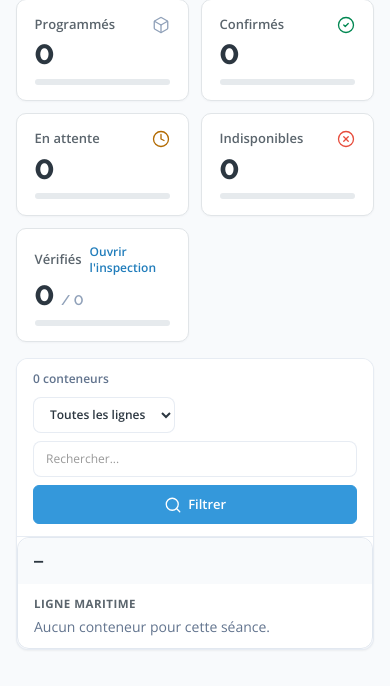
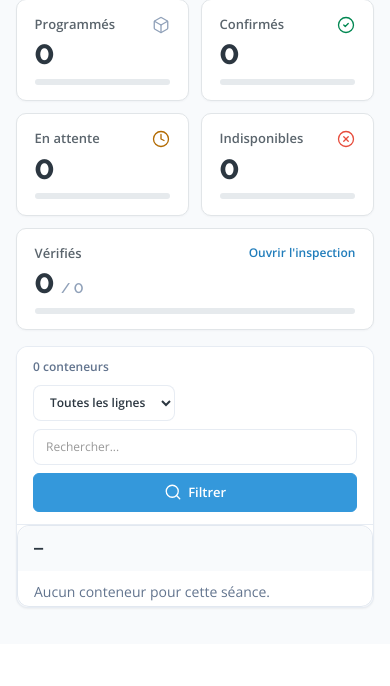
Before and after one commit to bendy2509/ctsa_portal_new, a Django app: page /admin/ in a window 390 px wide. Shown: the part 336-1022 px from the top of the page. After the commit the page ends 945 px from the top, so only its background shows below. Run offline with Django 5.2, Linux system fonts and the light colour scheme; a user stored in the database is signed in; tables that the repository leaves empty hold one stand-in row (values such as "Sample post"); style sheets or scripts are compiled from the project's sources.

Commit message:
Conteneurs du jour : fiches compactes, indicateurs sans case vide, menu de ligne visible
- Fiche mobile en trois lignes (numéro, ligne + statut, sélecteur + menu).
- Cinq indicateurs répartis sans case orpheline selon la largeur.
- Menu « … » de ligne ancré à droite du bouton, plus coupé en écran étroit.

Co-Authored-By: Claude Sonnet 5.5 <noreply@anthropic.com>

```diff
--- a/static/css/ctsa.css
+++ b/static/css/ctsa.css
@@ -1643,9 +1643,14 @@ a.kpi-card:hover {
     min-block-size: 36px;
   }
 
-  .portal-dropdown-menu {
+  /* Menu du compte (barre du haut) : ancré à gauche. Les menus de ligne restent ancrés à droite du bouton. */
+  .portal-account .portal-dropdown-menu {
     inset-inline-start: 0;
     inset-inline-end: auto;
+    max-inline-size: calc(100vw - 2rem);
+  }
+
+  .portal-dropdown-menu {
     max-inline-size: calc(100vw - 2rem);
   }
 }
@@ -1678,3 +1683,84 @@ button.list-tab[aria-selected="true"] {
     table-layout: fixed;
   }
 }
+
+/* --- Conteneurs du jour : cinq indicateurs sans case orpheline --- */
+.kpi-grid-5:has(> :nth-child(5)) {
+  grid-template-columns: repeat(2, minmax(0, 1fr));
+}
+
+.kpi-grid-5 > :nth-child(5):last-child {
+  grid-column: 1 / -1;
+}
+
+@media (min-width: 640px) {
+  .kpi-grid-5:has(> :nth-child(5)) {
+    grid-template-columns: repeat(6, minmax(0, 1fr));
+  }
+
+  .kpi-grid-5 > :nth-child(-n + 3) {
+    grid-column: span 2;
+  }
+
+  .kpi-grid-5 > :nth-child(n + 4) {
+    grid-column: span 3;
+  }
+}
+
+@media (min-width: 1280px) {
+  .kpi-grid-5:has(> :nth-child(5)) {
+    grid-template-columns: repeat(5, minmax(0, 1fr));
+  }
+
+  .kpi-grid-5 > :nth-child(n) {
+    grid-column: span 1;
+  }
+}
+
+/* --- Conteneurs du jour : fiche compacte quand la place manque (une ligne de plus par conteneur, pas cinq) --- */
+@container (width < 640px) {
+  .dash-table tbody tr {
+    display: grid;
+    grid-template-columns: minmax(0, 1fr) auto;
+    align-items: center;
+  }
+
+  .dash-table tbody th {
+    grid-column: 1 / -1;
+  }
+
+  .dash-table tbody td:nth-child(2) {
+    grid-column: 1;
+    padding-block: 0.65rem 0.25rem;
+  }
+
+  .dash-table tbody td:nth-child(3) {
+    grid-column: 2;
+    inline-size: auto;
+    padding-block: 0.65rem 0.25rem;
+  }
+
+  .dash-table tbody td:nth-child(4) {
+    grid-column: 1 / -1;
+    padding-block: 0.25rem 0.85rem;
+  }
+
+  .ctsa-table.dash-table tbody td::before {
+    display: none;
+  }
+
+  .dash-table tbody td {
+    border: 0;
+  }
+
+  /* Sélecteur de statut et menu « … » sur la même ligne. */
+  .dash-table tbody td:nth-child(4) > div {
+    flex-wrap: nowrap;
+    align-items: center;
+  }
+
+  .dash-table tbody td:nth-child(4) > div > :first-child {
+    flex: 1 1 0;
+    min-inline-size: 0;
+  }
+}
--- a/templates/portal/dashboard.html
+++ b/templates/portal/dashboard.html
@@ -83,7 +83,7 @@
   </div>
 
   <!-- 2. 5 cartes KPI cliquables avec proportion et anneau actif net -->
-  <div class="kpi-grid" aria-label="Synthèse et filtres par statut">
+  <div class="kpi-grid kpi-grid-5" aria-label="Synthèse et filtres par statut">
     <a href="{% url 'terminal:dashboard' %}?date={{ selected_date|date:'Y-m-d' }}{% if line_filter %}&line={{ line_filter }}{% endif %}"
        class="kpi-card rounded-xl border-slate-200/80 {% if not status_filter and not verification_filter %}ring-2 ring-[#3498db] bg-white{% endif %}">
       <div>
@@ -216,7 +216,7 @@
 
     <!-- Tableau haute densité à en-tête collant et menu d'actions -->
     <div tabindex="0" role="region" aria-labelledby="rampe-table-caption" class="table-wrapper border-0 rounded-none">
-      <table class="ctsa-table" style="--label-2: 'Ligne maritime'; --label-3: 'Statut'; --label-4: 'Action';">
+      <table class="ctsa-table dash-table" style="--label-2: 'Ligne maritime'; --label-3: 'Statut'; --label-4: 'Action';">
         <caption id="rampe-table-caption" class="visually-hidden">
           Conteneurs du {{ selected_date|date:"d/m/Y" }}
         </caption>
```
